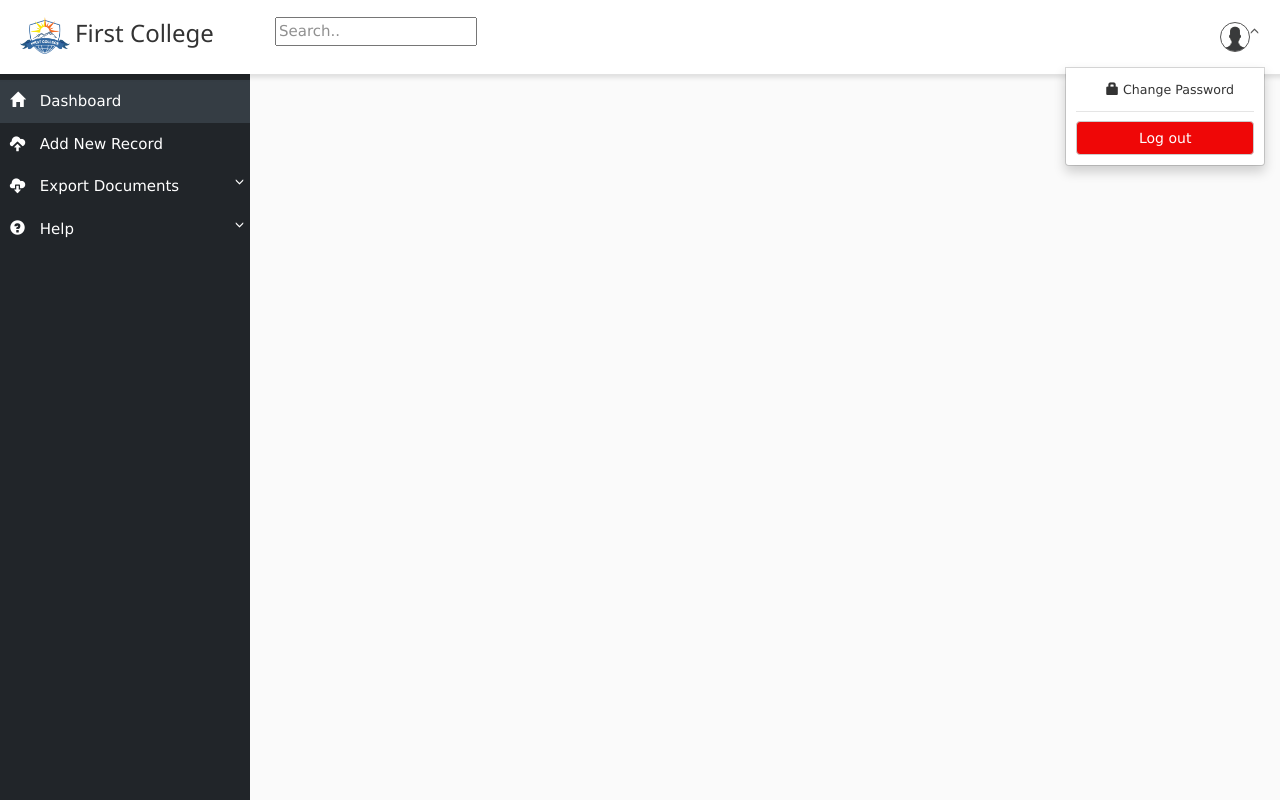
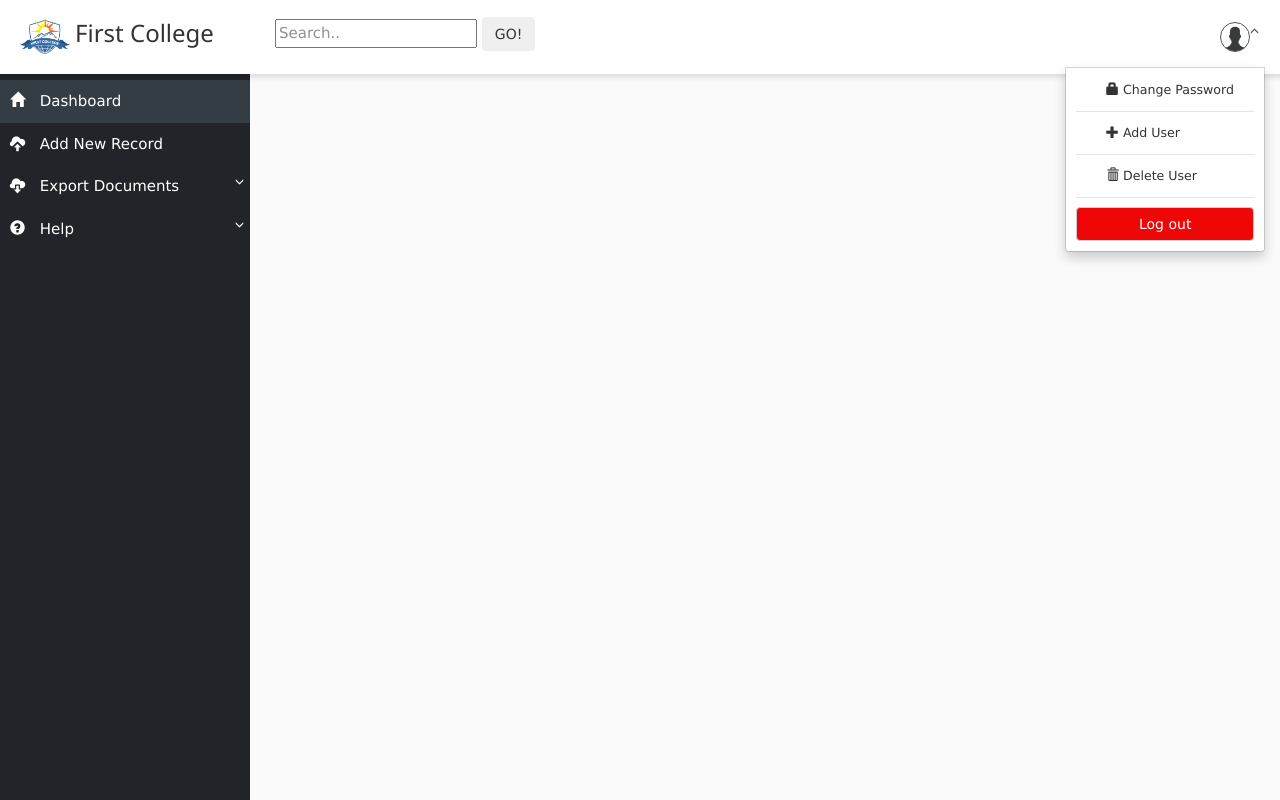
Before and after one commit to trongminh20/FCStudentTracking, a PHP site: page /index.php?action=v_home in a window 1280 px wide, after a click that opens the changed part. Run offline with PHP 8.4, Linux system fonts and the light colour scheme.

Commit message:
On branch Jessie modified:   Views/v_masterPage_header.php

```diff
--- a/Views/v_masterPage_header.php
+++ b/Views/v_masterPage_header.php
@@ -32,6 +32,7 @@
             <div class="collapse navbar-collapse" id="navbarCollapse">
                 <div style="float: left; padding: 10px;">
                     <input type="text" placeholder="Search..">
+                    <button type="button" class="btn btn-light">GO!</button>
                 </div>
                 <ul class="nav navbar-nav navbar-right">
                     <li class="dropdown top-menu-item">
@@ -44,6 +45,12 @@
                             <li id="changepassword"><a href="#" style="background: #ffffff;"><i
                                             class="glyphicon glyphicon-lock"></i> Change Password</a></li>
                             <li class="divider"></li>
+                            <li id="adduser"><a href="#" style="background: #ffffff;"><i
+                                            class="glyphicon glyphicon-plus"></i> Add User</a></li>
+                            <li class="divider"></li>
+                            <li id="deleteuser"><a href="#" style="background: #ffffff;"><i
+                                            class="glyphicon glyphicon-trash"></i> Delete User</a></li>
+                            <li class="divider"></li>
                             <li>
                                 <input type="button" id="btnlogout" value="Log out" class="btn btn-default btn-flat"
                                        style="background:#ef0707 ;Color:#fff;width:100%;"/>
```
